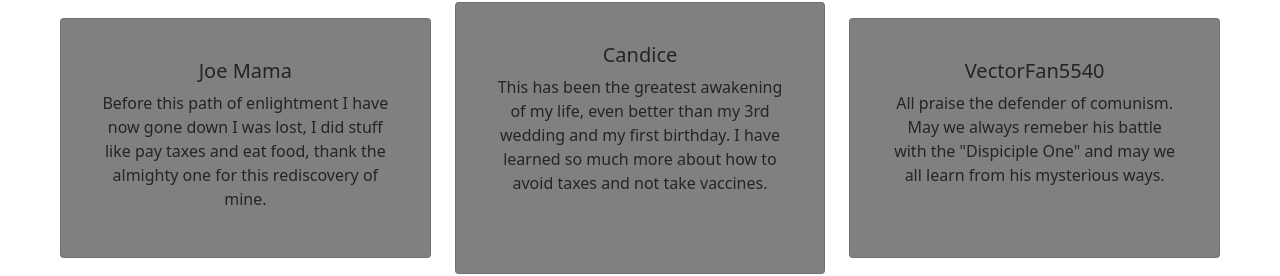
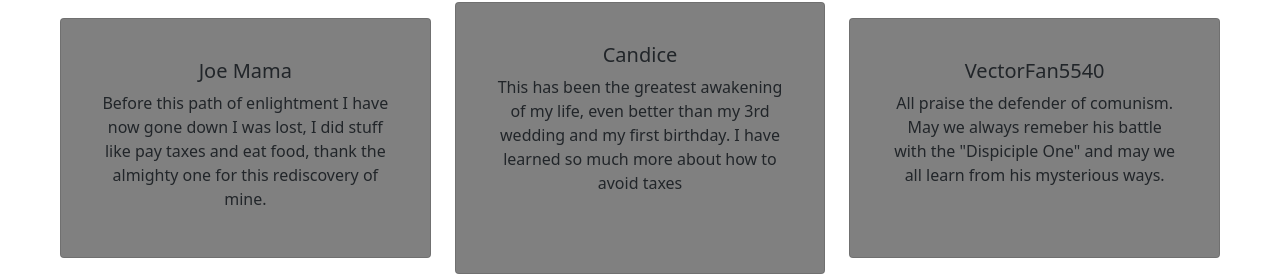
Before and after one commit to Jarrod-Payton/Week-1-Clone-Site, a plain HTML site: page index.html in a window 1280 px wide. Shown: the part 1114-1390 px from the top of the page. Drawn offline with nearby package versions, Linux system fonts and the light colour scheme.

Commit message:
Finishing Touches

```diff
--- a/index.html
+++ b/index.html
@@ -27,6 +27,7 @@
       </div>
     </nav>
   </header>
+  <Main-Body>
     <top-text #id="Top">
       <div class="row background-image align-items-center">
         <div class="col-md-4 p-4">
@@ -75,8 +76,10 @@
             </div>
             <div">
               <h5>
-              This section is dedicated to giving all of your contact information to our fearless leader to allow for 5G
-              wireless tracking and sending commands, if you switch within 5 months from now you can get an Iphone X on
+                This section is dedicated to giving all of your contact information to our fearless leader to allow for
+                5G
+                wireless tracking and sending commands, if you switch within 5 months from now you can get an Iphone X
+                on
                 us *in a low voice* unless you are planning on using it in which case it will be full price.
               </h5>
           </div>
@@ -109,7 +112,8 @@
         <div class="col-md-5 p-4 card">
           <div class="card-body">
             <h4 class="card-title Block-Font">
-            Please Do Not Steal This Number, It is the Only Thing I Have Left After I Sold Everything For a Vector Body
+              Please Do Not Steal This Number, It is the Only Thing I Have Left After I Sold Everything For a Vector
+              Body
               Pillow
             </h4>
             <div class="card-text">
@@ -134,8 +138,10 @@
           </h3>
           <h5 class="pt-4">
             Long ago in a galaxy far far away there was a man, not just any man, but a man with incredible powers. He
-          alone had the strength to take on the power known as "The Dispicible One", after a long and hard fought battle
-          he lost this legendary duel and was able to bring peace to the universe by sacrificing himself upon the moon.
+            alone had the strength to take on the power known as "The Dispicible One", after a long and hard fought
+            battle
+            he lost this legendary duel and was able to bring peace to the universe by sacrificing himself upon the
+            moon.
           </h5>
         </div>
       </div>
@@ -155,8 +161,9 @@
           <div class="card p-4 pb-3 g-2 grey-bg" style="height: 17rem;">
             <div class="card-body">
               <h5 class="card-title">Candice</h5>
-            <p class="card-text">This has been the greatest awakening of my life, even better than my 3rd wedding and my
-              first birthday. I have learned so much more about how to avoid taxes and not take vaccines.</p>
+              <p class="card-text">This has been the greatest awakening of my life, even better than my 3rd wedding and
+                my
+                first birthday. I have learned so much more about how to avoid taxes</p>
             </div>
           </div>
         </div>
@@ -171,6 +178,7 @@
         </div>
       </div>
     </three-cards>
+  </Main-Body>
   <footer>
     <div class="row">
       <div class="col grey-bg p-3">
```
Lines whose indentation alone changed are shown as unchanged.
